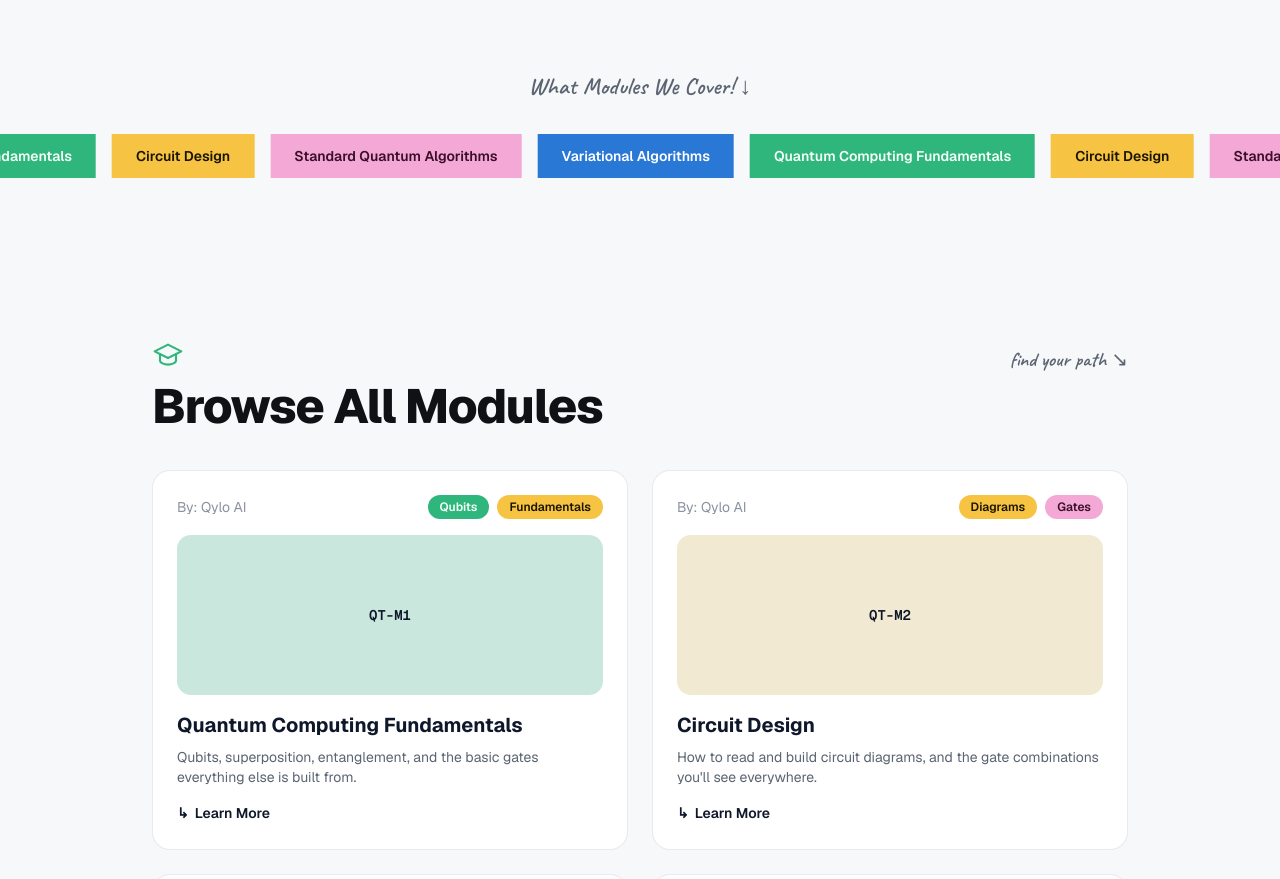
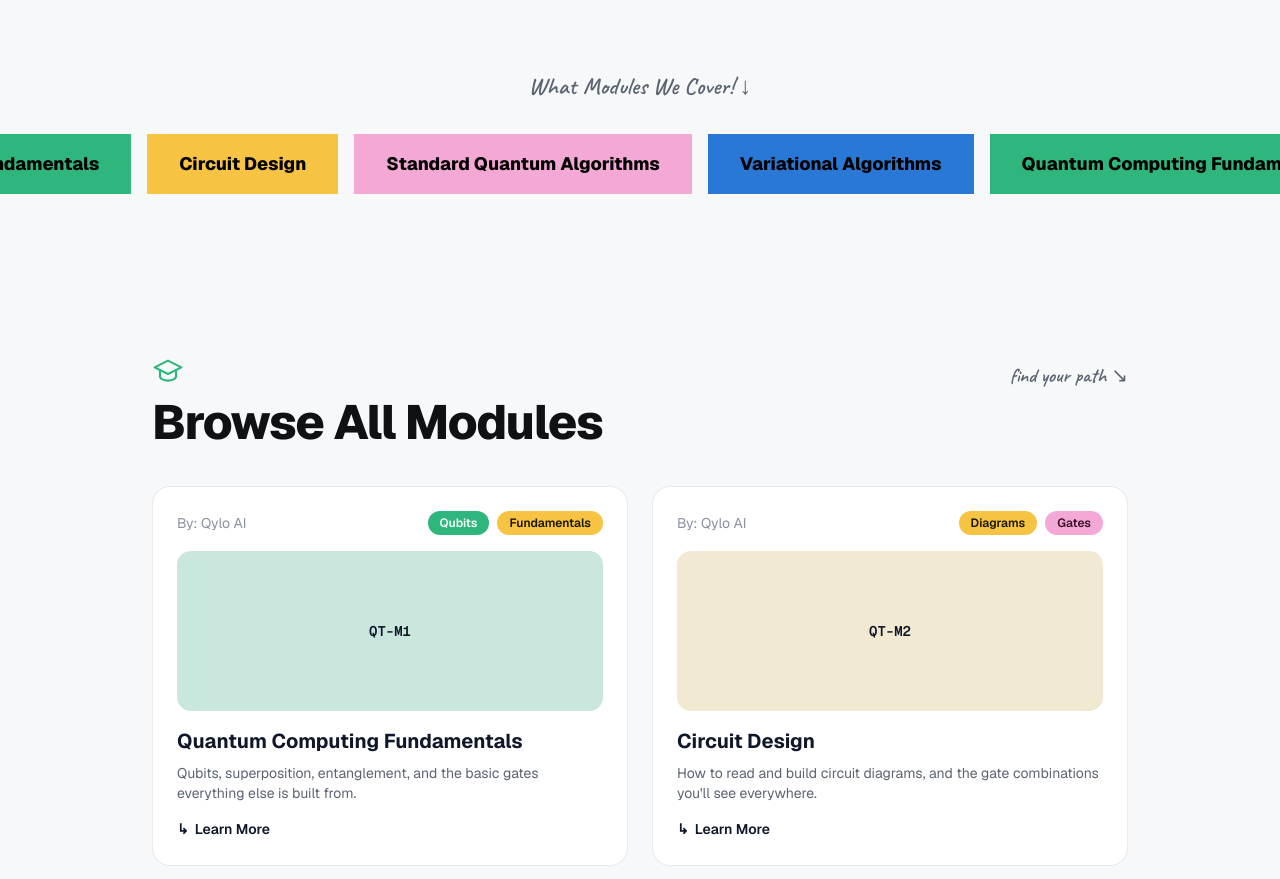
Before and after one commit to Mudavath-Giri-Naik/Qylo, a Next.js app in the folder frontend/: page / in a window 1280 px wide. Shown: the part 1080-1959 px from the top of the page. Built offline with nearby package versions, Linux system fonts and the light colour scheme; no server answers.

Commit message:
Make marquee pills bigger, bolder, and black text
Bump padding, text size (sm to lg), and weight (semibold to
extrabold) on the module marquee pills, and force black text
for contrast instead of the per-color light foreground tokens.

```diff
--- a/frontend/src/app/page.tsx
+++ b/frontend/src/app/page.tsx
@@ -210,8 +210,8 @@ export default function Home() {
                 return (
                   <span
                     key={`${m.code}-${i}`}
-                    className="shrink-0 px-6 py-3 text-sm font-semibold"
-                    style={{ background: style.bg, color: style.fg }}
+                    className="shrink-0 px-8 py-4 text-lg font-extrabold"
+                    style={{ background: style.bg, color: "#000000" }}
                   >
                     {moduleTitle(m, "en")}
                   </span>
```
